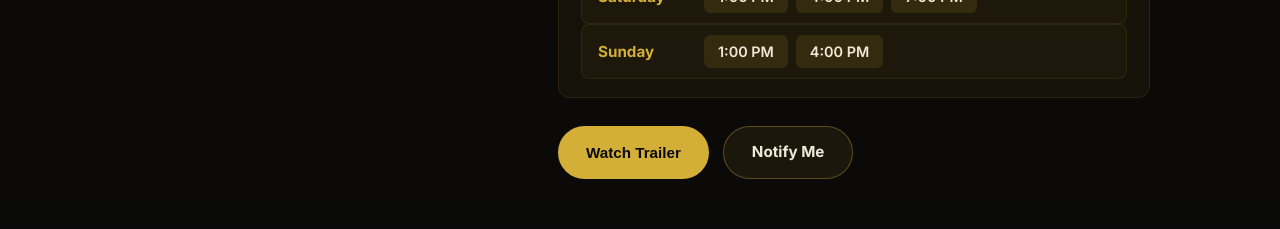
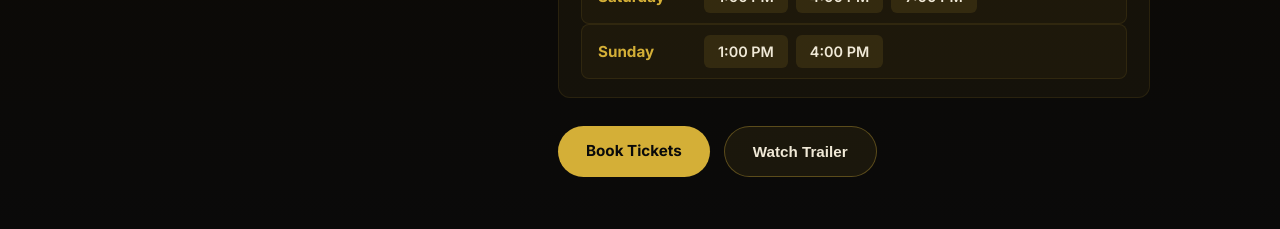
Before and after one commit to lighthousecinemapg-cyber/lighthouse-cinema, a Next.js app: page / in a window 1280 px wide. Shown: the part 2800-3029 px from the top of the page. Built offline with nearby package versions, Linux system fonts and the light colour scheme; no server answers.

Commit message:
Update ticket booking and trailer buttons
Replaced Notify Me link with Book Tickets link and adjusted button styles.

```diff
--- a/app/page.js
+++ b/app/page.js
@@ -393,12 +393,12 @@ export default function HomePage() {
                 <ShowtimeRow day="Sunday" times={['1:00 PM', '4:00 PM']} />
               </div>
               <div style={{ display: 'flex', gap: 14, flexWrap: 'wrap' }}>
-                <button onClick={() => setTrailerOpen('R57Y4v5OmzM')} style={goldBtn}>
+                <a href="https://square.link/u/jHqfrqTh" target="_blank" rel="noopener noreferrer" style={goldBtn}>
+                  Book Tickets
+                </a>
+                <button onClick={() => setTrailerOpen('R57Y4v5OmzM')} style={darkBtn}>
                   Watch Trailer
                 </button>
-                <a href="sms:+18334414049?body=Prada2" style={darkBtn}>
-                  Notify Me
-                </a>
               </div>
             </div>
           </div>
```
